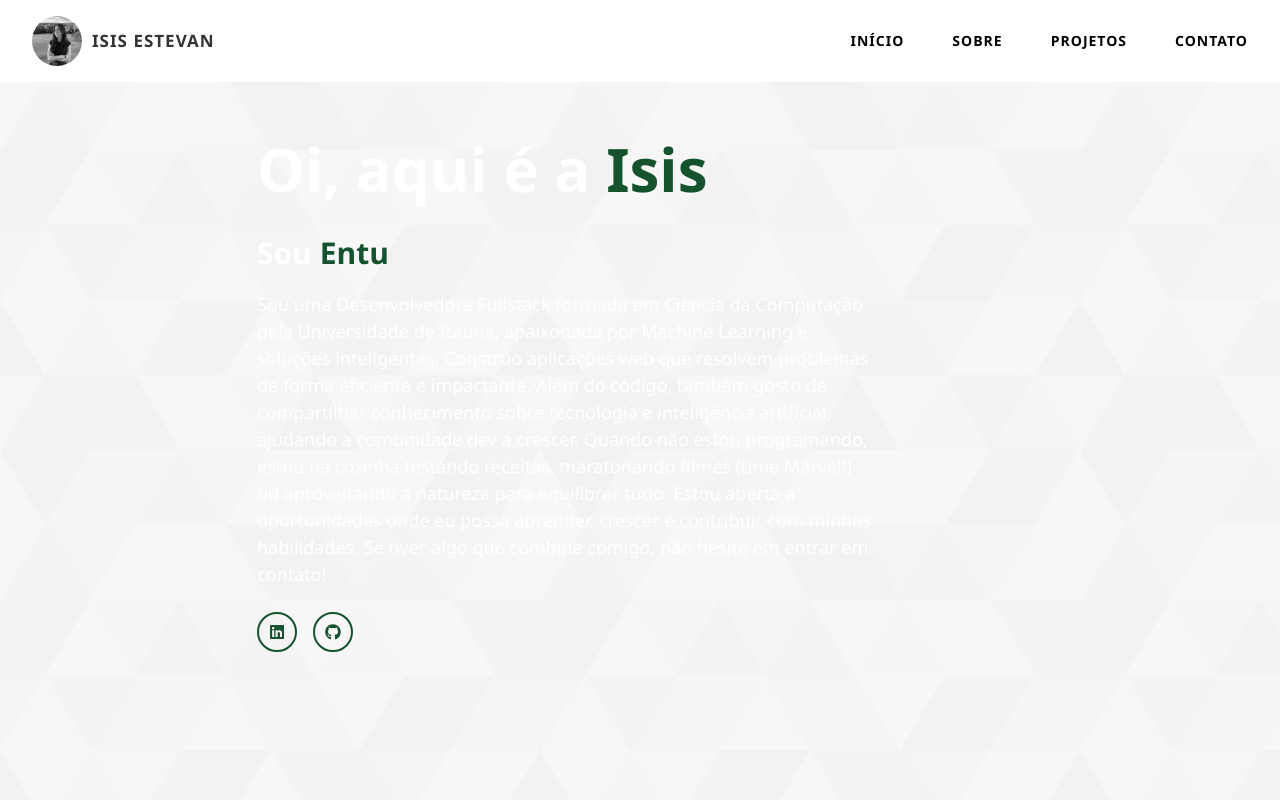
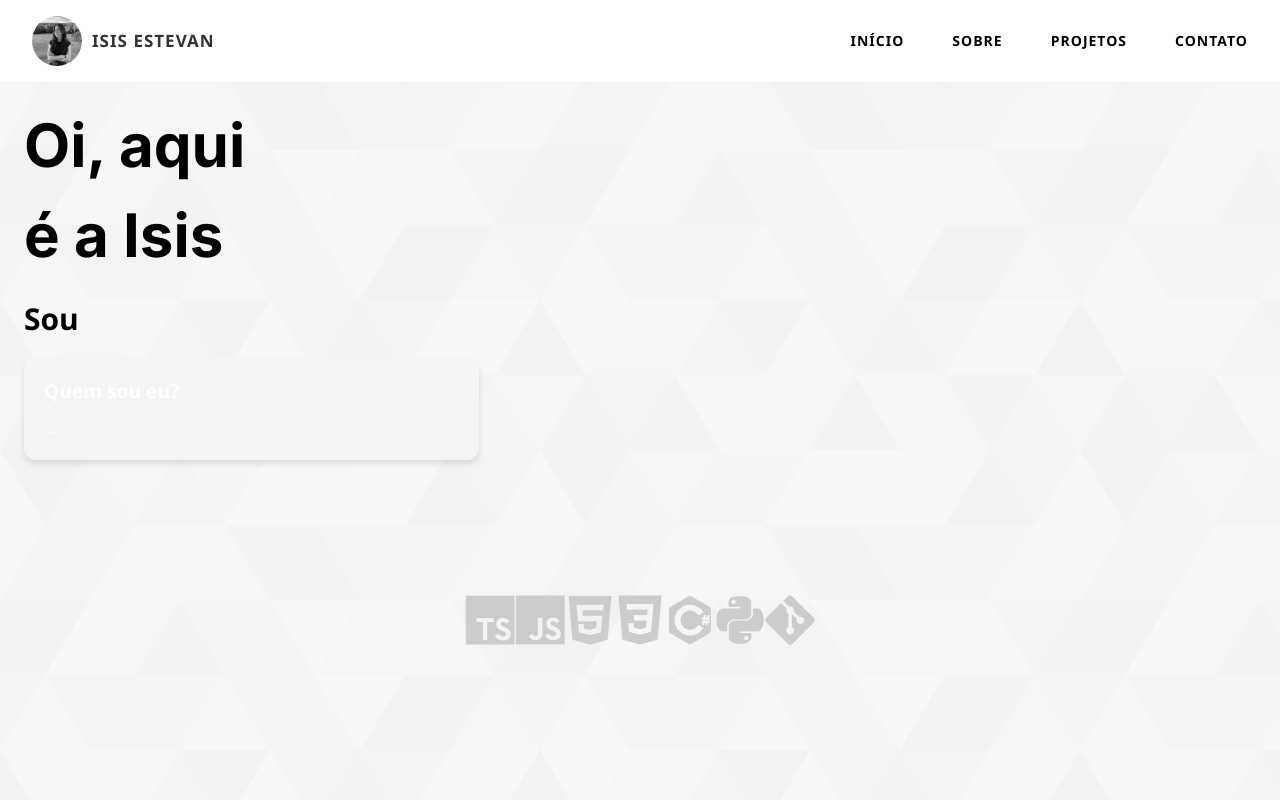
Before and after one commit to isisestevan/Portifolio, a React (Create React App) app in the folder meu-portfolio/: page / in a window 1280 px wide. Shown: the top 800 px of the page. Built offline with nearby package versions, Linux system fonts and the light colour scheme.

Commit message:
feat: adição estilos + mudança layout

```diff
--- a/meu-portfolio/package.json
+++ b/meu-portfolio/package.json
@@ -8,6 +8,8 @@
     "@testing-library/react": "^16.2.0",
     "@testing-library/user-event": "^13.5.0",
     "autoprefixer": "^10.4.20",
+    "devicons": "^1.8.0",
+    "font-awesome": "^4.7.0",
     "postcss": "^8.5.3",
     "react": "^19.0.0",
     "react-dom": "^19.0.0",
--- a/meu-portfolio/src/App.css
+++ b/meu-portfolio/src/App.css
@@ -1,3 +1,8 @@
+/* Importando a fonte Inter do Google Fonts */
+@import url('https://fonts.googleapis.com/css2?family=Inter:ital,opsz,wght@0,14..32,100..900;1,14..32,100..900&display=swap');
+@import "~font-awesome/css/font-awesome.css";
+@import url('https://cdn.jsdelivr.net/npm/devicon@2.14.0/devicon.min.css');
+
 
 /* -------------- App Section -------------- */
 .bg-custom-light {
@@ -14,77 +19,3 @@
 body{
 font-family: "Segoe UI" !important
 }
-
-
-/* -------------- Home Section -------------- */
-
-.home-section {
-display: flex;
-flex-direction: column;
-align-items: center;
-justify-content: center;
-min-height: 100vh;
-padding: 1.5rem;
-}
-
-@media (min-width: 768px) {
-.home-section {
-flex-direction: row;
-}
-}
-
-
-
-
-.home-text {
-margin-right: 150px;
-text-align: center;
-margin-top: 1.5rem;
-}
-
-@media (min-width: 768px) {
-.home-text {
-text-align: left;
-width: 50%;
-margin-top: 0;
-}
-}
-
-.home-title {
-font-size: 2.5rem;
-font-weight: bold;
-margin-bottom: 1rem;
-}
-
-@media (min-width: 640px) {
-.home-title {
-font-size: 3.75rem;
-}
-}
-
-.highlight {
-color: #14532D;
-}
-
-.home-subtitle {
-font-size: 1.5rem;
-font-weight: 600;
-margin-bottom: 1rem;
-}
-
-@media (min-width: 640px) {
-.home-subtitle {
-font-size: 1.875rem;
-}
-}
-
-.home-description {
-font-size: 0.875rem;
-margin-bottom: 1.5rem;
-}
-
-@media (min-width: 640px) {
-.home-description {
-font-size: 1.125rem;
-}
-}
--- a/meu-portfolio/src/components/Home.jsx
+++ b/meu-portfolio/src/components/Home.jsx
@@ -1,41 +1,65 @@
 import React from "react";
 import { TypeAnimation } from "react-type-animation";
-import SocialIcons from "./SocialIcons";
+import "../styles/home.css"; // Importa o CSS com os ícones
 
 const Home = () => {
   return (
     <section className="home-section">
-      {/* <div className="md:w-1/2 flex justify-center">
-        <img src={ProfileImage} alt="GitProfile" className="profile-image" />
-      </div> */}
-
+    <div className="home-content">
       <div className="home-text">
         <h1 className="home-title">
-          Oi, aqui é a <span className="highlight">Isis</span>
+          Oi, aqui é a <span className="highlight-name">Isis</span>
         </h1>
         <h3 className="home-subtitle">
-          Sou <span className="highlight">
+          Sou{" "}
+          <span className="highlight">
             <TypeAnimation
               sequence={[
-                "Cientista da Computação", 1000,
-                "Dev FullStack", 1000,
-                "Entusiasta de Machine Learning", 1000
+                "Cientista da Computação.",
+                1000,
+                "Dev FullStack.",
+                1000,
+                "Entusiasta de Machine Learning.",
+                1000,
               ]}
               speed={50}
               repeat={Infinity}
             />
           </span>
         </h3>
-        <p className="home-description">
-        Sou uma Desenvolvedora Fullstack formada em Ciência da Computação pela Universidade de Itaúna, apaixonada por Machine Learning e soluções inteligentes. Construo aplicações web que resolvem problemas de forma eficiente e impactante.
+      </div>
 
-Além do código, também gosto de compartilhar conhecimento sobre tecnologia e inteligência artificial, ajudando a comunidade dev a crescer. Quando não estou programando, estou na cozinha testando receitas, maratonando filmes (time Marvel!) ou aproveitando a natureza para equilibrar tudo.
+      <div className="about-box">
+        <h3 className="about-subtitle">Quem sou eu?</h3>
+        <p>...</p>
+      </div>
+    </div>
 
-Estou aberta a oportunidades onde eu possa aprender, crescer e contribuir com minhas habilidades. Se tiver algo que combine comigo, não hesite em entrar em contato!
-        </p>
-        <SocialIcons />
+    <div className="skills-icons">
+      <div className="icon" id="typescript">
+        <i className="devicon-typescript-plain"></i>
       </div>
-    </section>
+      <div className="icon" id="js">
+        <i className="devicon-javascript-plain"></i>
+      </div>
+      <div className="icon" id="html">
+        <i className="devicon-html5-plain"></i>
+      </div>
+      <div className="icon" id="css">
+        <i className="devicon-css3-plain"></i>
+      </div>
+      <div className="icon" id="csharp">
+        <i className="devicon-csharp-plain"></i>
+      </div>
+      <div className="icon" id="python">
+        <i className="devicon-python-plain"></i>
+      </div>
+      <div className="icon" id="git">
+        <i className="devicon-git-plain"></i>
+      </div>
+    </div>
+  </section>
+
   );
 };
 
--- a/meu-portfolio/src/index.js
+++ b/meu-portfolio/src/index.js
@@ -4,6 +4,7 @@ import './index.css';
 import App from './App';
 import reportWebVitals from './reportWebVitals';
 import './index.css';
+
 
 const root = ReactDOM.createRoot(document.getElementById('root'));
 root.render(
--- /dev/null
+++ b/meu-portfolio/src/styles/home.css
@@ -0,0 +1,217 @@
+/* -------------- Home Section -------------- */
+
+.home-section {
+    display: flex;
+    align-items: flex-start;
+    justify-content: space-between;
+    min-height: 100vh;
+    padding: 1.5rem;
+    flex-wrap: wrap;
+    padding-top: 100px;
+}
+
+.home-description {
+    font-size: 0.875rem;
+    margin-bottom: 1.5rem;
+}
+
+.home-text {
+    margin-right: 20px;
+    text-align: left;
+    color: black;
+    max-width: 50%;
+}
+
+.home-title {
+    font-size: 2.5rem;
+    font-weight: bold;
+    margin-bottom: 1rem;
+    font-family: "Inter", sans-serif;
+}
+
+.highlight {
+    color: #14532d;
+}
+
+.home-subtitle {
+    font-size: 1.5rem;
+    font-weight: 600;
+    margin-bottom: 1rem;
+}
+
+@media (min-width: 768px) {
+    .home-section {
+        flex-direction: row;
+    }
+
+    .home-text {
+        text-align: left;
+        margin-right: 20px;
+    }
+}
+
+@media (min-width: 640px) {
+    .home-title {
+        font-size: 3.75rem;
+    }
+
+    .home-subtitle {
+        font-size: 1.875rem;
+    }
+
+    .home-description {
+        font-size: 1.125rem;
+    }
+}
+
+/* -------------- Skills Icons -------------- */
+
+.skills-icons {
+    display: flex;
+    justify-content: center;
+    align-items: center;
+    flex-wrap: wrap;
+    width: 100%;
+    height: auto;
+    padding: 20px;
+    margin-top: 2rem;
+}
+
+.icon {
+    font-size: 50px;
+    color: #ccc;
+    transition: all 0.3s ease;
+    cursor: pointer;
+    animation: float 4s ease-in-out infinite;
+  }
+
+
+
+.icon:hover {
+    transform: scale(1.1);
+}
+
+#typescript:hover {
+    color: #007acc;
+}
+
+#js:hover {
+    color: #f7df1e;
+}
+
+#html:hover {
+    color: #e34f26;
+}
+
+#css:hover {
+    color: #1572b6;
+}
+
+#csharp:hover {
+    color: #9b4f96;
+}
+
+#python:hover {
+    color: #306998;
+}
+
+#git:hover {
+    color: #f1502f;
+}
+
+/* Animação de flutuação */
+@keyframes float {
+    0% {
+        transform: translateY(0);
+    }
+    50% {
+        transform: translateY(-10px);
+    }
+    100% {
+        transform: translateY(0);
+    }
+}
+
+#typescript {
+    top: 42%;
+    left: 35%;
+}
+
+#js {
+    top: 10%;
+    left: 28%;
+}
+
+#html {
+    top: 5%;
+    left: 50%;
+}
+
+#css {
+    top: 40%;
+    left: 55%;
+}
+
+#csharp {
+    top: 65%;
+    left: 20%;
+}
+
+#python {
+    top: 75%;
+    left: 48%;
+}
+
+#git {
+    top: 30%;
+    left: 10%;
+}
+
+
+
+/* -------------- Ajuste para Telas Menores (Celulares) -------------- */
+
+@media (max-width: 768px) {
+    .home-section {
+        flex-direction: column; /* Coloca as divs em coluna em vez de linha */
+        align-items: center; /* Centraliza os itens */
+        padding: 2rem; /* Aumenta o espaçamento */
+    }
+
+    .home-text {
+        margin-right: 0; /* Remove o espaço à direita */
+        max-width: 100%; /* Deixa o texto ocupar toda a largura possível */
+        text-align: center; /* Centraliza o texto */
+    }
+
+    .home-subtitle, .highlight {
+        font-size: 1.2rem; /* Ajusta o tamanho da fonte */
+    }
+
+
+
+    .skills-icons {
+        display: flex;
+        flex-wrap: nowrap; /* Impede que quebrem para uma nova linha */
+        justify-content: center; /* Centraliza os ícones horizontalmente */
+        align-items: center;
+        width: 100%; /* Garante que a div ocupe toda a largura */
+        height: auto; /* Ajusta a altura automaticamente */
+        padding: 20px;
+        margin-left: 0; /* Ajusta a margem */
+    }
+
+    .icon {
+        font-size: 35px;  /* Diminui o tamanho dos ícones */
+        color: #ccc;
+        transition: all 0.3s ease;
+        cursor: pointer;
+        margin: 0 15px; /* Adiciona espaço entre os ícones */
+    }
+
+    /* Efeito de passar o mouse sobre o ícone */
+    .icon:hover {
+        transform: scale(1.1);
+    }
+
+}
```
Also changed, not shown: 1 other file (tests, documents, lock files or other folders).
